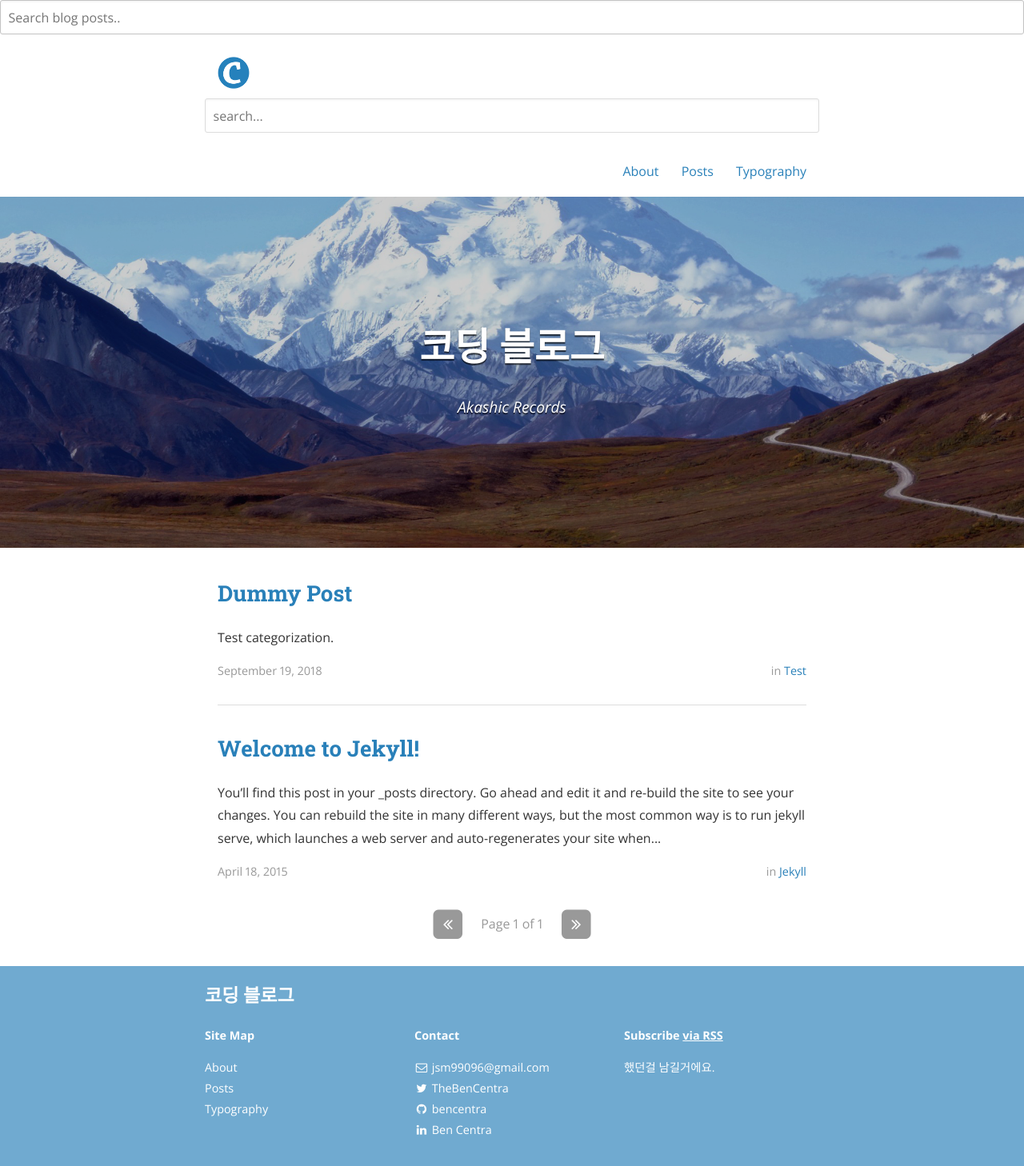
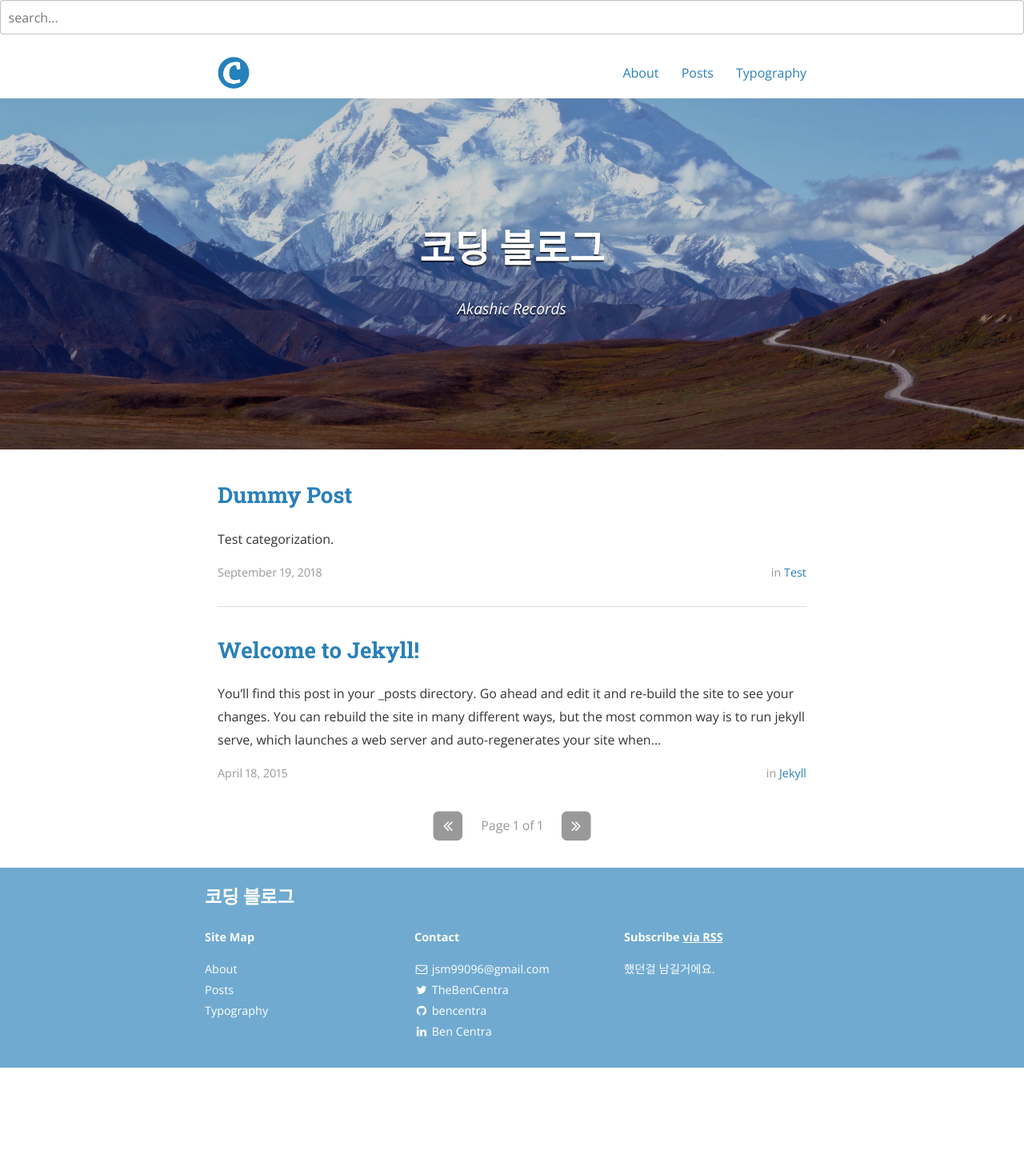
Before and after one commit to PONGDAK/PONGDAK.github.io, a Jekyll site: the page built from index.html, in a window 1280 px wide. Shown: the whole page at 80% size. Built offline with Jekyll 4.4.1, drawn with Linux system fonts in a browser that asks for light colours; nearby versions of some CDN libraries; the list of posts is cut into pages by our own code; after the commit the page ends 1335 px from its top, so only the background shows below that.

Commit message:
fix layout

```diff
--- a/_includes/header.html
+++ b/_includes/header.html
@@ -6,9 +6,6 @@
       {% else %}
       <span>{{ site.title }}</span>
       {% endif %}
-    </a>
-    <a class="site-title-search">
-      {% include search.html %}
     </a>
     <a href="javascript:void(0)" class="navigation-menu-button" id="js-mobile-menu">
       <i class="fa fa-bars"></i>
--- a/_layouts/default.html
+++ b/_layouts/default.html
@@ -3,9 +3,7 @@
 
   {% include head.html %}
 
-  <!-- HTML elements for search -->
-  <input type="text" id="search-input" placeholder="Search blog posts..">
-  <ul id="results-container"></ul>
+  {% include search.html %}
 
   <body>
 
```
